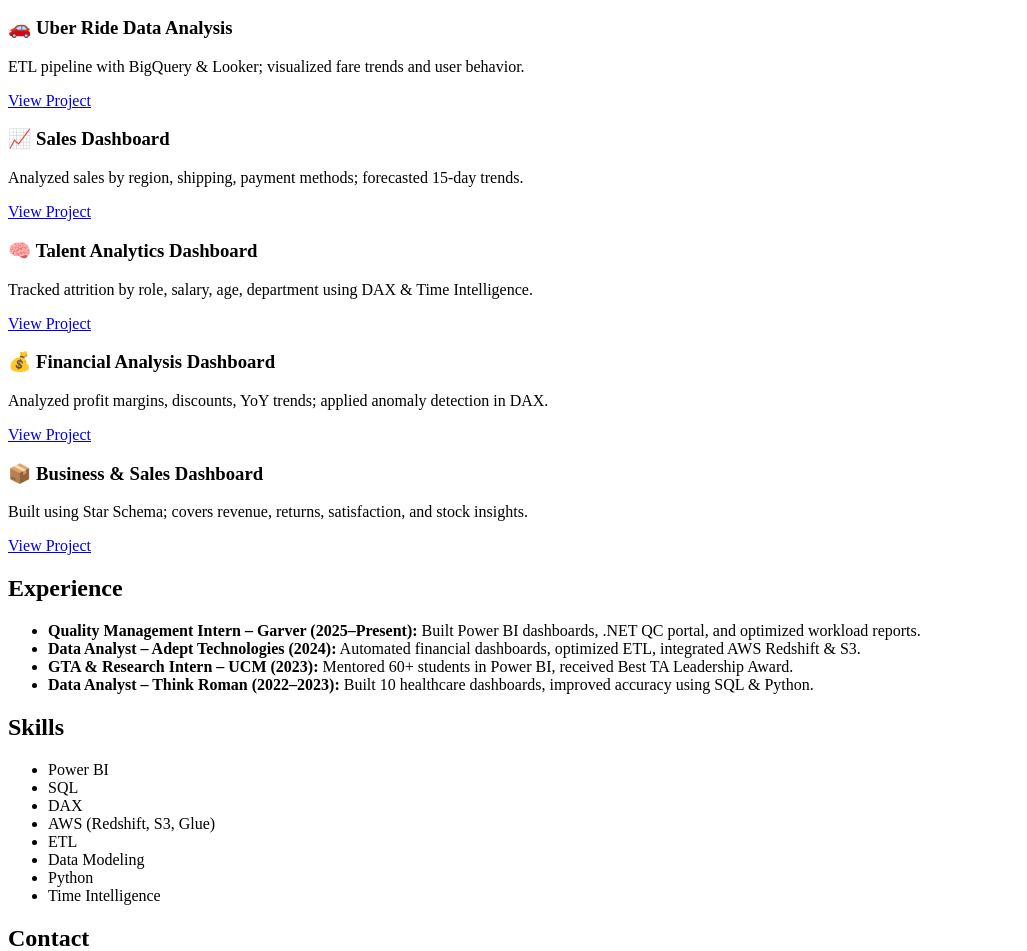
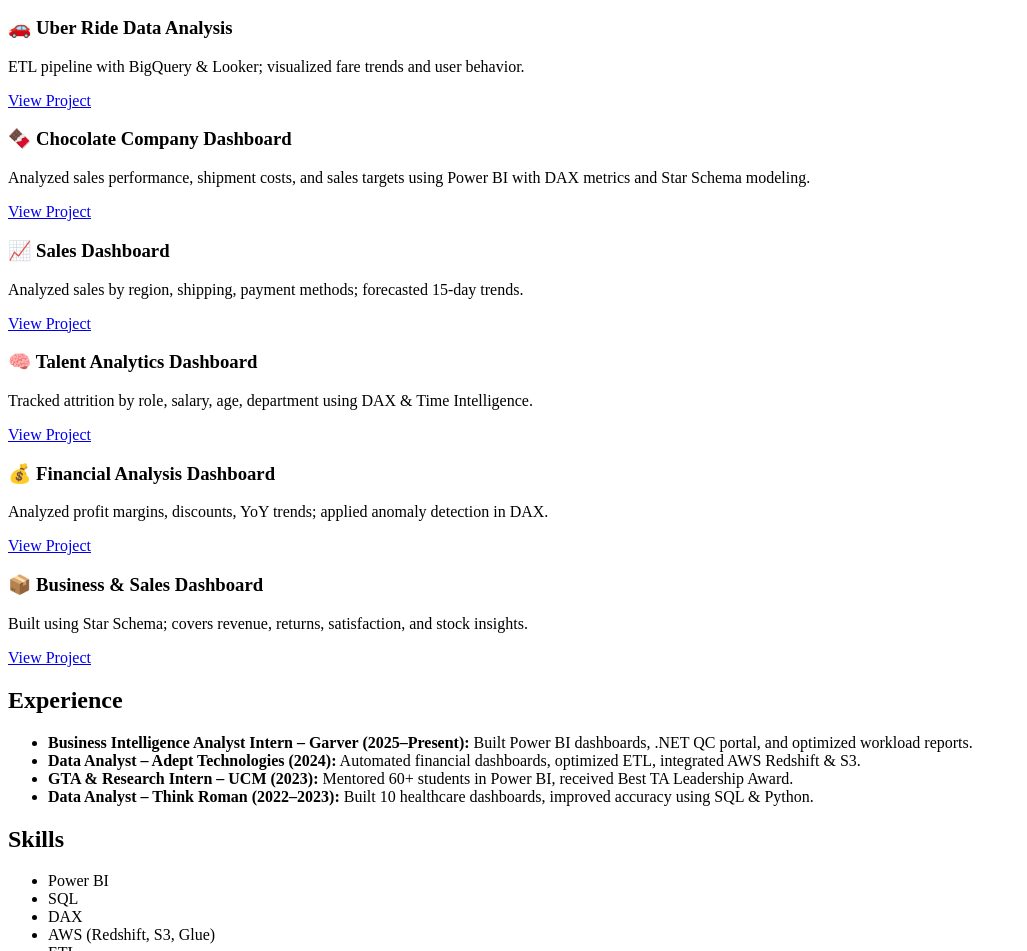
Before and after one commit to riyareddy07/RiyaNimmala.github.io, a plain HTML site: page Index.html in a window 1280 px wide. Shown: the part 422-1373 px from the top of the page, without its empty margins (0-1027 px from the left). Drawn offline with Linux system fonts and the light colour scheme.

Commit message:
Update Index.html

```diff
--- a/Index.html
+++ b/Index.html
@@ -36,6 +36,12 @@
       <a href="https://github.com/riyareddy07/UberRide_Data-Analysis" target="_blank">View Project</a>
     </div>
 
+      <div class="project">
+      <h3>🍫 Chocolate Company Dashboard</h3>
+      <p>Analyzed sales performance, shipment costs, and sales targets using Power BI with DAX metrics and Star Schema modeling.</p>
+      <a href="https://github.com/riyareddy07/Chocolate-Company-Dashboard/tree/main" target="_blank">View Project</a>
+    </div>
+
     <div class="card">
       <h3>📈 Sales Dashboard</h3>
       <p>Analyzed sales by region, shipping, payment methods; forecasted 15-day trends.</p>
@@ -65,7 +71,7 @@
   <section id="experience">
     <h2>Experience</h2>
     <ul>
-      <li><strong>Quality Management Intern – Garver (2025–Present):</strong> Built Power BI dashboards, .NET QC portal, and optimized workload reports.</li>
+      <li><strong>Business Intelligence Analyst Intern – Garver (2025–Present):</strong> Built Power BI dashboards, .NET QC portal, and optimized workload reports.</li>
       <li><strong>Data Analyst – Adept Technologies (2024):</strong> Automated financial dashboards, optimized ETL, integrated AWS Redshift & S3.</li>
       <li><strong>GTA & Research Intern – UCM (2023):</strong> Mentored 60+ students in Power BI, received Best TA Leadership Award.</li>
       <li><strong>Data Analyst – Think Roman (2022–2023):</strong> Built 10 healthcare dashboards, improved accuracy using SQL & Python.</li>
```
